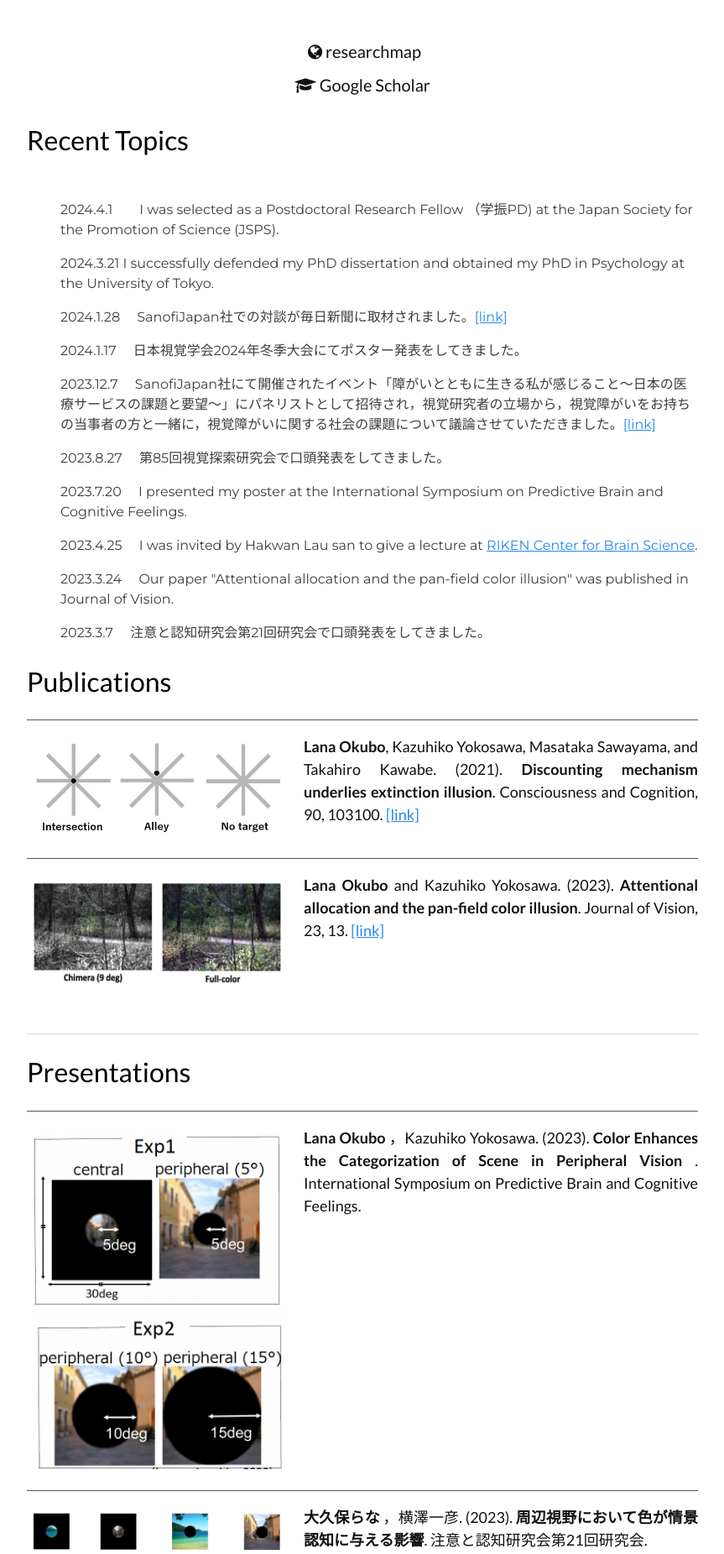
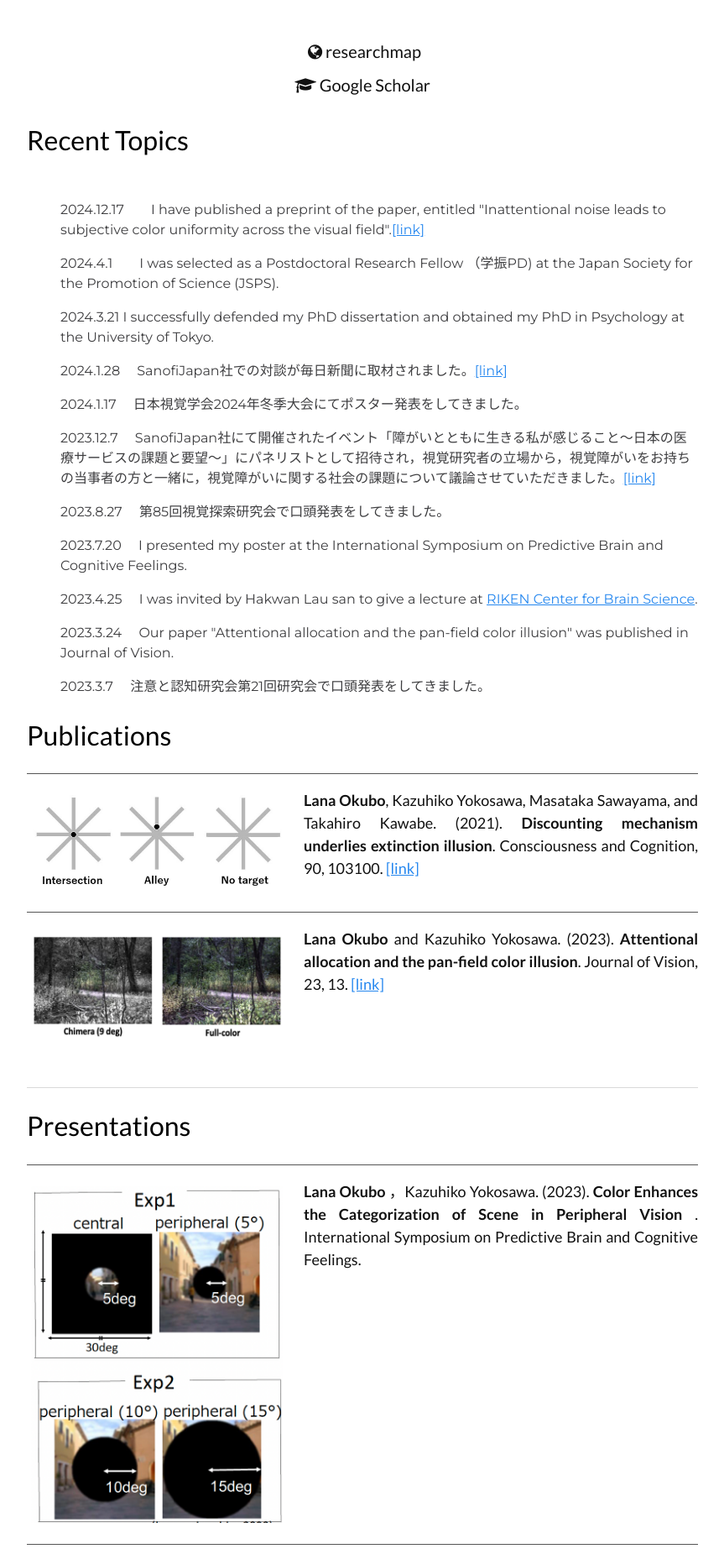
Before and after one commit to LNOKB/lnokb.github.io, a Jekyll site: the page built from index.html, in a window 1280 px wide. Shown: the part 788-2639 px from the top of the page at 84% size, without its empty margins (208-1071 px from the left). Built offline with Jekyll 4.4.1, drawn with Linux system fonts in a browser that asks for light colours.

Commit message:
Update index.html

```diff
--- a/index.html
+++ b/index.html
@@ -44,6 +44,10 @@ layout: home-page
   </div>
   <div class="news-container" align="left">
     <ul>
+
+      <p class="subtitle">
+        2024.12.17　　I have published a preprint of the paper, entitled "Inattentional noise leads to subjective color uniformity across the visual field".<a href="https://osf.io/preprints/psyarxiv/2caut" target="_blank">[link]</a>
+      </p>
 
       <p class="subtitle">
         2024.4.1　　I was selected as a Postdoctoral Research Fellow （学振PD) at the Japan Society for the Promotion of Science (JSPS).
```
